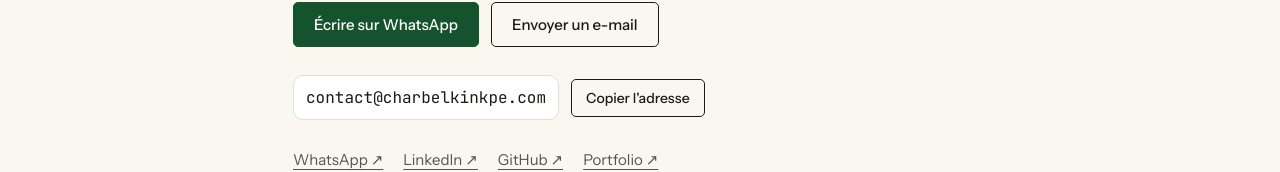
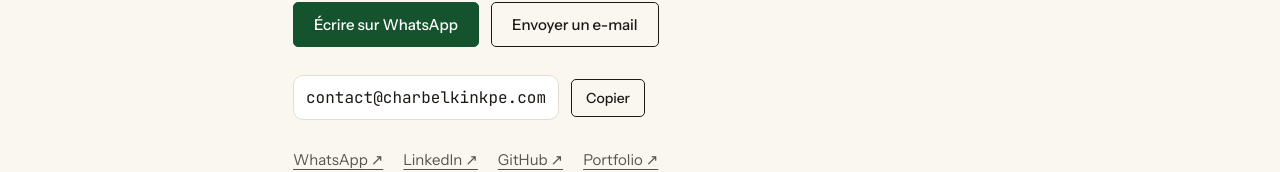
Before and after one commit to charbelKIMC/ksc-portfolio, a website: page public/index.html in a window 1280 px wide. Shown: the part 5606-5778 px from the top of the page. Drawn offline with nearby package versions, Linux system fonts and the light colour scheme; no server answers.

Commit message:
modifier index pour contact

```diff
--- a/public/index.html
+++ b/public/index.html
@@ -206,7 +206,7 @@
           </div>
           <div class="mailrow">
             <span class="mail" id="mail"></span>
-            <button class="btn" id="copy" type="button">Copier l'adresse</button>
+            <button class="btn" id="copy" type="button">Copier</button>
           </div>
           <div class="socials" id="socials" aria-label="Réseaux et liens"></div>
         </div>
```
